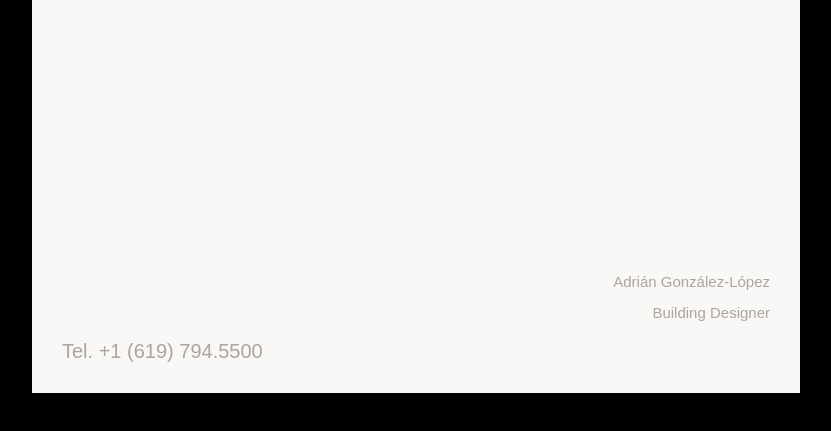
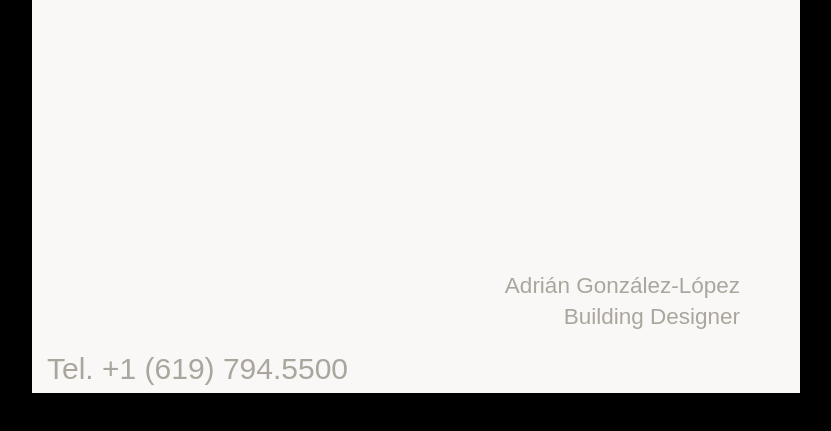
Before and after one commit to adrgonzlpz/target-website, a plain HTML site: page index.html in a window 1280 px wide. Shown: the part 263-694 px from the top of the page, without its empty margins (224-1055 px from the left). Drawn offline with Linux system fonts and the light colour scheme; a web font is replaced by a local one.

Commit message:
Update index.html

```diff
--- a/index.html
+++ b/index.html
@@ -44,26 +44,26 @@
 
     .contact {
       position: absolute;
-      bottom: 30px;
-      left: 30px;
+      bottom: 7.5px; /* Half the distance from bottom edge */
+      left: 15px; /* Half the distance from left edge */
       color: #aaa69d;
-      font-size: 20px; /* Half the original size */
+      font-size: 30px; /* 1.5 times bigger */
     }
 
     .name-title {
       position: absolute;
-      bottom: 60px; /* Twice the height from bottom */
-      right: 30px; /* Same distance from right edge as bottom */
+      bottom: 60px; /* Same as previous */
+      right: 60px; /* Same distance from right edge */
       width: 50%; /* Twice the existing width */
       text-align: right;
       color: #aaa69d;
-      font-size: 15px; /* Half the original size */
+      font-size: 22.5px; /* 1.5 times bigger than previous size */
       line-height: 1.4;
     }
 
     .name-title span {
       display: block;
-      margin-bottom: 10px; /* 2/3 smaller than previous spacing */
+      margin-bottom: .05px; /* Shortened by 1/3 of its previous distance */
     }
   </style>
 </head>
```
